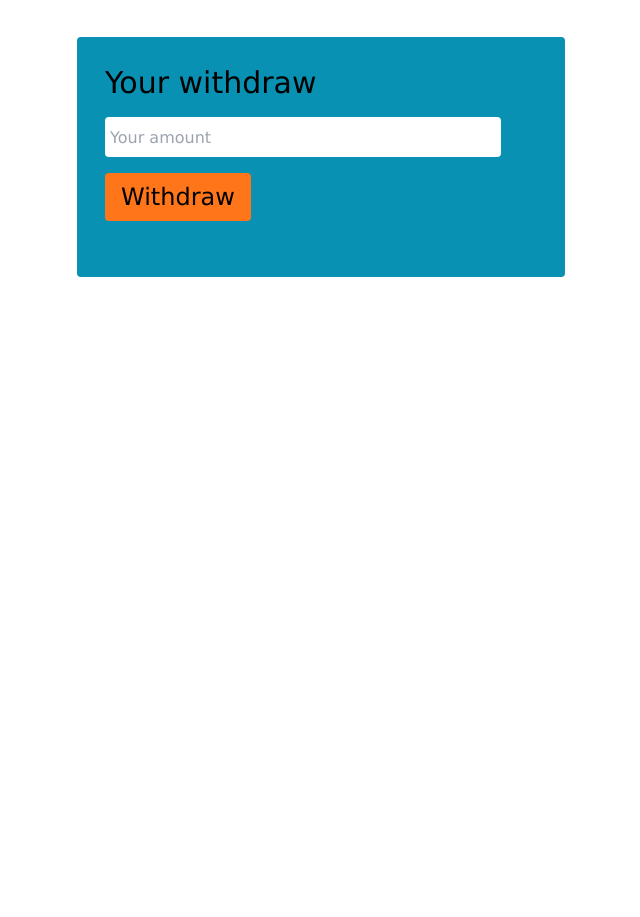
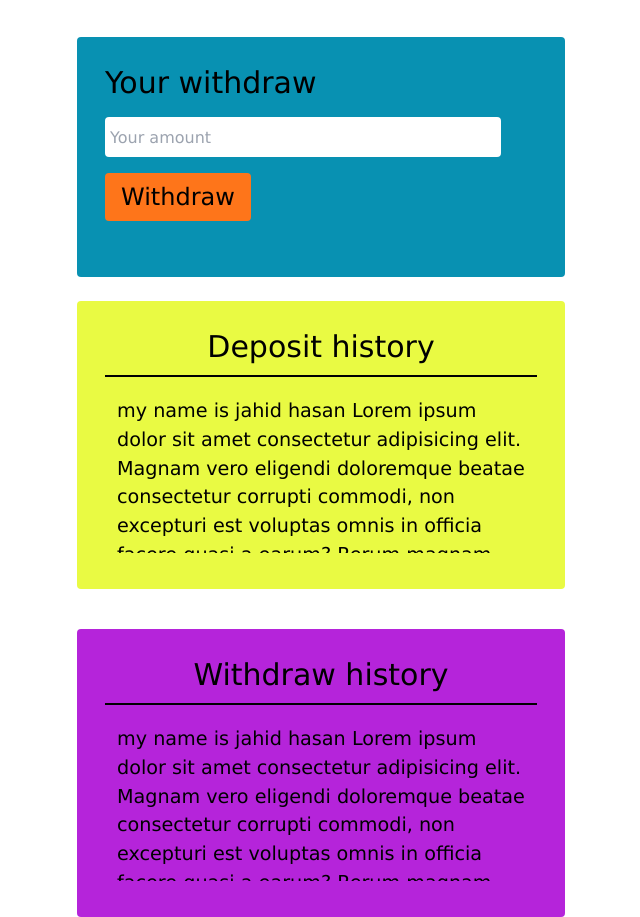
Before and after one commit to ZaHiD-HaSaN-72/Practice-project, a plain HTML site: page index.html in a window 1280 px wide. Shown: the part 687-1604 px from the top of the page, without its empty margins (319-959 px from the left). Before the commit the page ends 964 px from the top, so only its background shows below. Drawn offline with nearby package versions, Linux system fonts and the light colour scheme.

Commit message:
add history design

```diff
--- a/index.html
+++ b/index.html
@@ -43,6 +43,26 @@
         </div>
 
     </section>
+
+    <section class="flex gap-4 justify-center flex-wrap">
+        <div id="down1" class=" mt-6 p-7 bg-[#e9fa43] w- h-[18rem] rounded">
+            <h1 class="text-3xl font-medium text-center ">Deposit history</h1>
+            <div id="text-box1" class="text-[1.2rem] py-5 px-3 h-[11rem] overflow-y-auto">
+                <h4>my name is jahid hasan Lorem ipsum dolor sit amet consectetur adipisicing elit. Magnam vero eligendi doloremque beatae consectetur corrupti commodi, non excepturi est voluptas omnis in officia facere quasi a earum? Rerum magnam optio iusto, aliquid consectetur repudiandae mollitia? Neque numquam maiores, tempora nam voluptatum, officia earum est sit laborum rerum sapiente ullam hic!</h4>
+            </div>
+
+        </div>
+
+        <div id="down1" class=" mt-6 p-7 bg-[#b524da] h-[18rem] rounded overflow-hidden">
+            <h1 class="text-3xl font-medium text-center">Withdraw history</h1>
+          <div id="text-box2" class="text-[1.2rem] py-5 px-3 h-[11rem] overflow-y-auto">
+             <h4>my name is jahid hasan Lorem ipsum dolor sit amet consectetur adipisicing elit. Magnam vero eligendi doloremque beatae consectetur corrupti commodi, non excepturi est voluptas omnis in officia facere quasi a earum? Rerum magnam optio iusto, aliquid consectetur repudiandae mollitia? Neque numquam maiores, tempora nam voluptatum, officia earum est sit laborum rerum sapiente ullam hic!</h4>
+          </div>
+
+        </div>
+
+    </section>
+
    </main>
 
     <script src="script.js"></script>
--- a/style.css
+++ b/style.css
@@ -10,7 +10,25 @@ body{
     width: 30.5rem;
 
 }
+#down1{
+    width: 30.5rem;
+
+}
+#down1>h1{
+    border-bottom: 2px solid black;
+    padding-bottom: 10px;
+}
 input[type=number]::-webkit-inner-spin-button,
 input[type=number]::-webkit-outer-spin-button{
     -webkit-appearance: none;
 }
+abck{
+    color:#b524fe;
+}
+::-webkit-scrollbar{
+    width: 7px;
+}
+::-webkit-scrollbar-thumb{
+    background:linear-gradient(transparent, rgb(25, 251, 225), rgb(24, 255, 147), rgb(0, 255, 55));
+    border-radius: 6px;
+}
```
